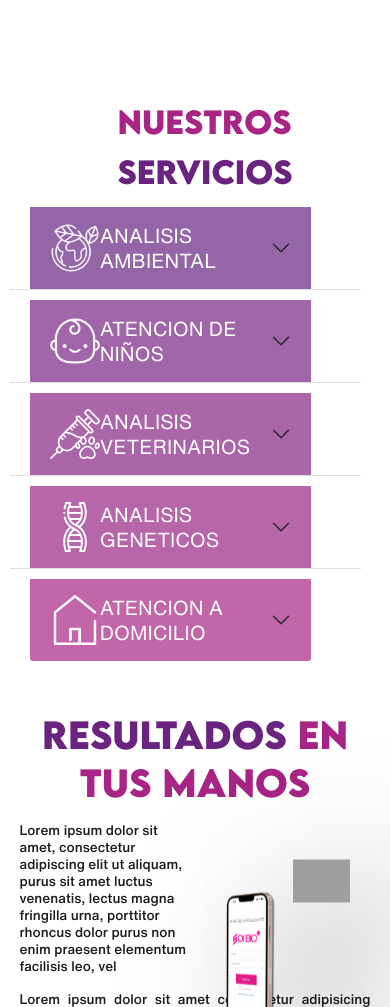
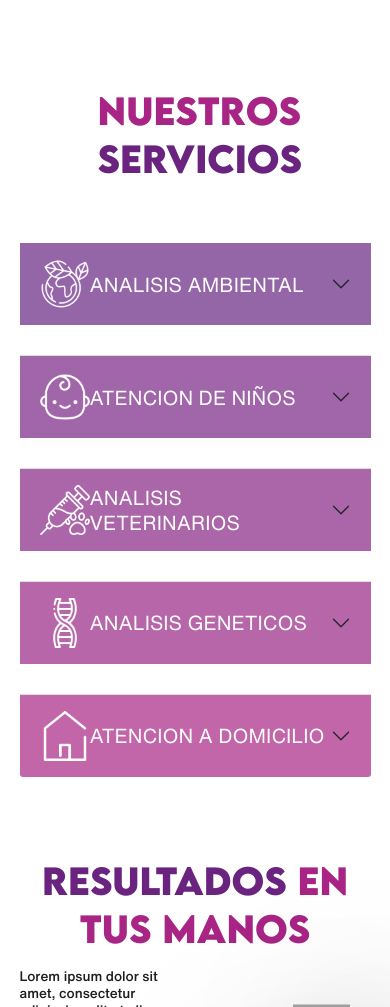
Before and after one commit to MateoFernandezBanchi/DIBIO, a website with bundled scripts: page index.html in a window 390 px wide. Shown: the part 1838-2845 px from the top of the page. Built offline with nearby package versions, Linux system fonts and the light colour scheme; grey boxes are pictures that could not be loaded.

Commit message:
cambios mobile

```diff
--- a/Scss/_servicios.scss
+++ b/Scss/_servicios.scss
@@ -92,7 +92,7 @@
     flex: 80%;
 
     img {
-            transform: scale(.95);
+      transform: scale(0.95);
       transform: translateY(80px);
       margin-left: 5%;
     }
@@ -123,23 +123,21 @@
   }
 
   @keyframes paragraph {
-
     0% {
-            opacity: 0%
+      opacity: 0%;
     }
 
     25% {
-            opacity: 25%
+      opacity: 25%;
     }
 
     50% {
-            opacity: 50%
+      opacity: 50%;
     }
 
     100% {
-            opacity: none
+      opacity: none;
     }
-
   }
 
   .serviciosCards {
@@ -156,7 +154,6 @@
     img {
       width: 50%;
       padding: 30px 0;
-
     }
 
     h3 {
@@ -165,21 +162,27 @@
       font: $subtitulo;
     }
   }
-
 }
 
 // MOBILE
 .serviciosMobile {
-
   display: flex;
   flex-direction: column;
   align-items: center;
 
   .accordion {
     width: 100vw;
-        margin-left: 15vw;
+    // margin-left: 15vw;
+    display: flex;
+    flex-direction: column;
+    justify-content: center;
+    align-items: center;
+    margin: 0 !important;
   }
 
+  .accordion-header {
+    width: 100%;
+  }
   .accordion-button:focus {
     color: white;
   }
@@ -188,7 +191,6 @@
     .accordion-item {
       width: 100%;
     }
-
   }
 
   @include responsive(mobile) {
@@ -201,7 +203,6 @@
       width: 100vw;
       margin-left: 5vw;
     }
-
   }
 
   @include responsive(pc) {
@@ -211,20 +212,22 @@
   button {
     color: white;
     font: $texto;
-
   }
 
   .serviciosTitle {
     width: 50%;
-        margin: 0 auto;
+    margin: 0 auto 30px;
+    text-align: center;
   }
 
   h2 {
+    width: 100%;
     font: $titulo;
-        font-size: 30px;
+    font-size: 9vw;
     font-weight: 700;
     color: $violetPrimary;
-        line-height: 50px;
+    margin: 0 0 30px;
+    text-align: center;
 
     span {
       color: $violetSecondary;
@@ -232,7 +235,7 @@
   }
 
   .item1 h2 button {
-        background-color: #662483B2;
+    background-color: #662483b2;
 
     img {
       width: 50px;
@@ -240,7 +243,7 @@
   }
 
   .item2 h2 button {
-        background-color: #772484B2;
+    background-color: #772484b2;
 
     img {
       width: 50px;
@@ -248,7 +251,7 @@
   }
 
   .item3 h2 button {
-        background-color: #872584B2;
+    background-color: #872584b2;
 
     img {
       width: 50px;
@@ -256,7 +259,7 @@
   }
 
   .item4 h2 button {
-        background-color: #982585B2;
+    background-color: #982585b2;
 
     img {
       width: 50px;
@@ -264,12 +267,10 @@
   }
 
   .item5 h2 button {
-        background-color: #A82585B2;
+    background-color: #a82585b2;
 
     img {
       width: 50px;
     }
   }
-
-
 }
```
Also changed, not shown: css/style.min.css. Lines whose indentation alone changed are shown as unchanged.
